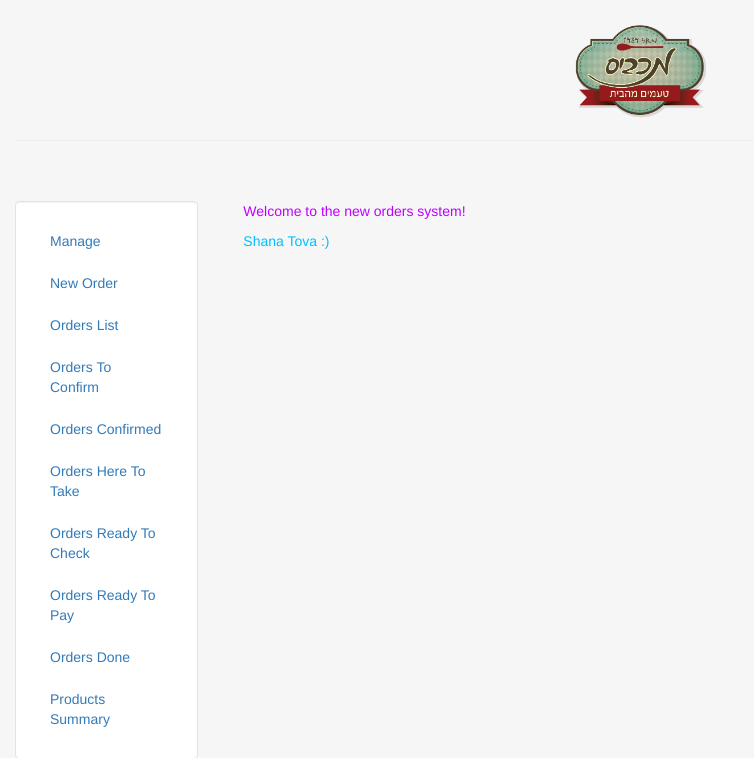
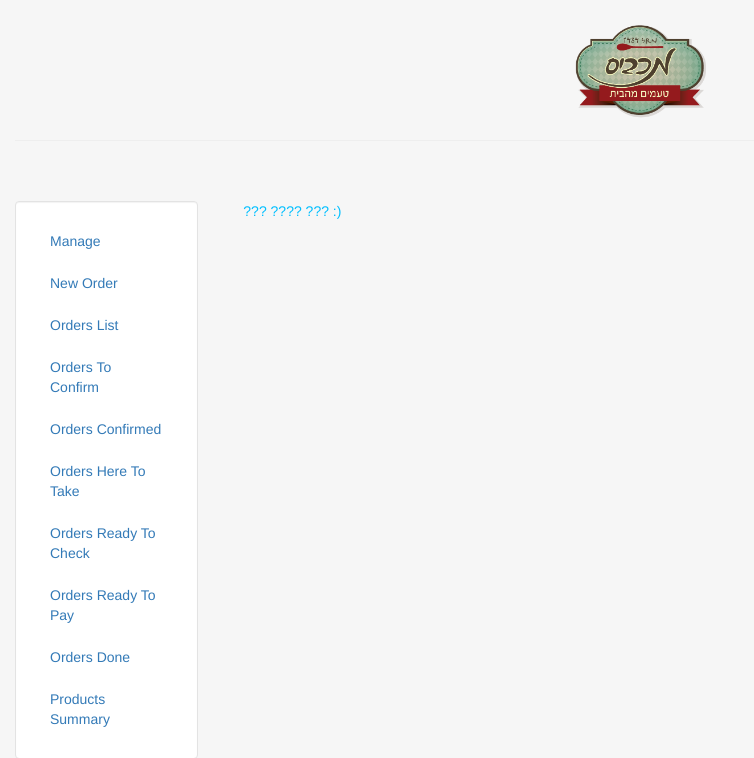
Before and after one commit to dbarel/Maccabis, a Django app: page / in a window 1280 px wide. Shown: the top 758 px of the page, without its empty margins (0-754 px from the left). Run offline with Django 3.2, Linux system fonts and the light colour scheme; some libraries are stand-ins or nearby versions.

Commit message:
after merge from maccabis_master - befor rosh hashana

```diff
--- a/maccabis/Orders/templates/orders/exported.html
+++ b/maccabis/Orders/templates/orders/exported.html
@@ -6,4 +6,8 @@
 <p style="color: #bf00ff">
     {{str_inventory}}
 </p>
+<p style="color: #bf00ff">
+    {{str_inventory2}}
+</p>
+
 {% endblock %}
--- a/maccabis/Orders/templates/orders/home.html
+++ b/maccabis/Orders/templates/orders/home.html
@@ -1,9 +1,6 @@
 {% extends "orders/header.html" %}
 {% block content %}
-<p style="color: #bf00ff">
-    Welcome to the new orders system!
-</p>
 <p style="color: #00bfff">
-    Shana Tova :)
+    ??? ???? ??? :)
 </p>
 {% endblock %}
--- a/maccabis/Orders/templates/orders/orders_list.html
+++ b/maccabis/Orders/templates/orders/orders_list.html
@@ -3,7 +3,7 @@
     <h1>{{list_title}}</h1>
     <h2> לוקחים ביום חמישי</h2>
     {% for order in orders_list %}
-		<h5 style="margin-right: 800px;"><a href="/{{link_page_name}}/{{order.id}}"> {{ order.foreign_order_id }}
+		<h5 style="margin-right: 5%;"><a href="/{{link_page_name}}/{{order.id}}"> {{ order.foreign_order_id }}
             <span style="color: red; float: right">{{ order.notes }}</span>
             <b>{{ order.customer_id__name }}</b>
             <small>{{order.id}}</small>
@@ -21,7 +21,7 @@
 
     <h2> משלוחים</h2>
     {% for order in orders_list_3 %}
-		<h5 style="margin-right: 800px;"><a href="/{{link_page_name}}/{{order.id}}"> {{ order.foreign_order_id }}
+		<h5 style="margin-right: 5%;"><a href="/{{link_page_name}}/{{order.id}}"> {{ order.foreign_order_id }}
             <span style="color: red; float: right">{{ order.notes }}</span>
             <b>{{ order.customer_id__name }}</b>
             <small>{{order.id}}</small>
@@ -29,7 +29,7 @@
 	{% endfor %}
     <h2> חג שני</h2>
     {% for order in orders_list_4 %}
-		<h5 style="margin-right: 800px;"><a href="/{{link_page_name}}/{{order.id}}"> {{ order.foreign_order_id }}
+		<h5 style="margin-right: 5%;"><a href="/{{link_page_name}}/{{order.id}}"> {{ order.foreign_order_id }}
             <span style="color: red; float: right">{{ order.notes }}</span>
             <b>{{ order.customer_id__name }}</b>
             <small>{{order.id}}</small>
--- a/maccabis/Orders/views.py
+++ b/maccabis/Orders/views.py
@@ -8,30 +8,46 @@ import datetime
 # import pdb
 
 
+# TODO: ?????? ????? ????
 def index(request):
     return render(request, 'orders/home.html')
 
 
 def manage(request):
-    print('importing...')
-    import_orders('C:\\Users\\dekel\\Desktop\\maccabis_django\\maccabis\\Orders\\ordersFiles\\2018_03_16_a.xlsx')
+    # for now - instead of import/export - do calculation of orders:
+    #print('importing...')
+    #import_orders(r'C:\Users\user\Desktop\Orders\FromWebsite\firstHoliday')
 
     print('exporting all...')
-    path = 'C:\\Users\\dekel\\Orders\\'
+    path = 'C:\\Users\\dekel\\Desktop\\Maccabis-master\\'
     export_orders(path)
-    export_inventory(path)
-    export_meta_data(path)
+    #export_inventory(path)
+    #context = {
+    #    "str_orders": "orders exported to: " + path,
+    #    "str_inventory": "inventory exported to: " + path,
+    #}
+
+    all_orders_count = OrdersList.objects.count()
+    orders_not_here_yet = OrdersList.objects.filter(status=0).count() + OrdersList.objects.filter(status=1).count()
+    orders_done = OrdersList.objects.filter(status=5).count()
 
     context = {
-        "str_orders": "orders exported to: " + path,
-        "str_inventory": "inventory exported to: " + path,
+        "str_orders": "???? ?????? ???? " + str(all_orders_count),
+        "str_inventory": "???? ?????? ???? ?? ????? ???? " + str(orders_not_here_yet),
+        "str_inventory2": "???? ?????? ???????? " + str(orders_done),
     }
+    # all_orders = OrdersList.objects.all()
+    # for order in all_orders:
+    #     order.status = 1
+    #     order.save()
+    #path = 'C:\\Users\\dekel\\Desktop\\Maccabis-master\\'
+    #export_meta_data(path)
 
     return render(request, 'orders/exported.html', context)
 
 
 def orders_export_all(request):
-    path = 'C:\\Users\\dekel\\Orders\\'
+    path = r'C:\Users\user\Desktop\Orders\Pesah2018Orders'
     export_orders(path)
     export_inventory(path)
     context = {
@@ -41,7 +57,7 @@ def orders_export_all(request):
 
 
 def inventory_export(request):
-    path = 'C:\\Users\\dekel\\Orders\\'
+    path = r'C:\Users\user\Desktop\Orders\Pesah2018Orders'
     export_inventory(path)
     context = {
         "str_inventory": "inventory exported to: "+path,
```
Also changed, not shown: maccabis/Orders/admin.py (+15 -1 lines), maccabis/Orders/export_import_xls.py (+43 -36 lines).
